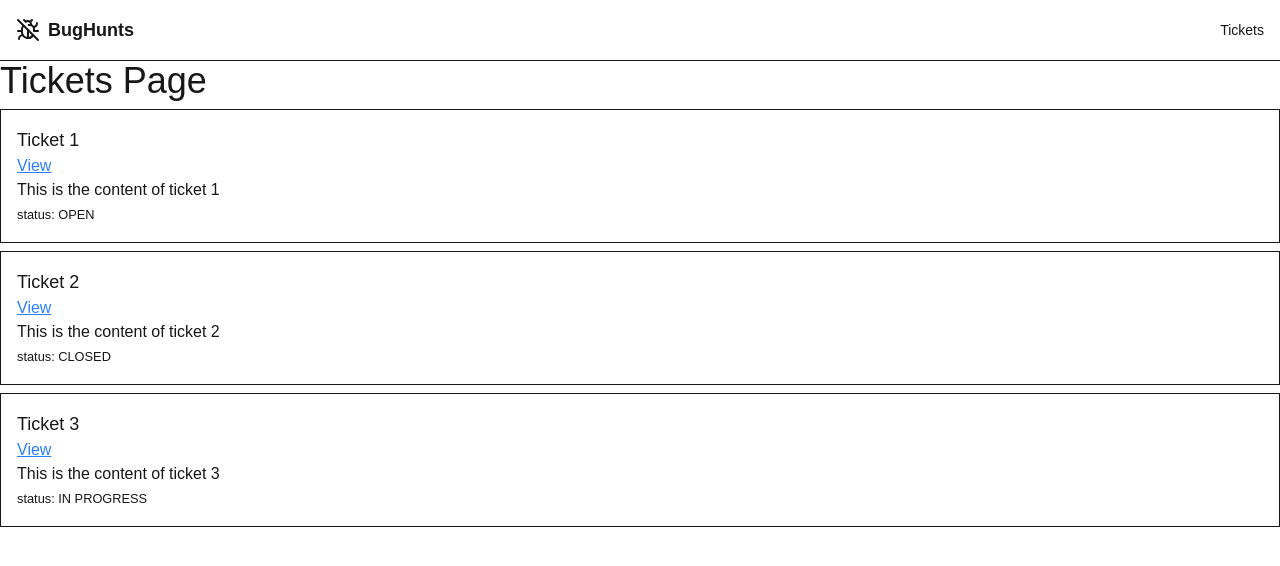
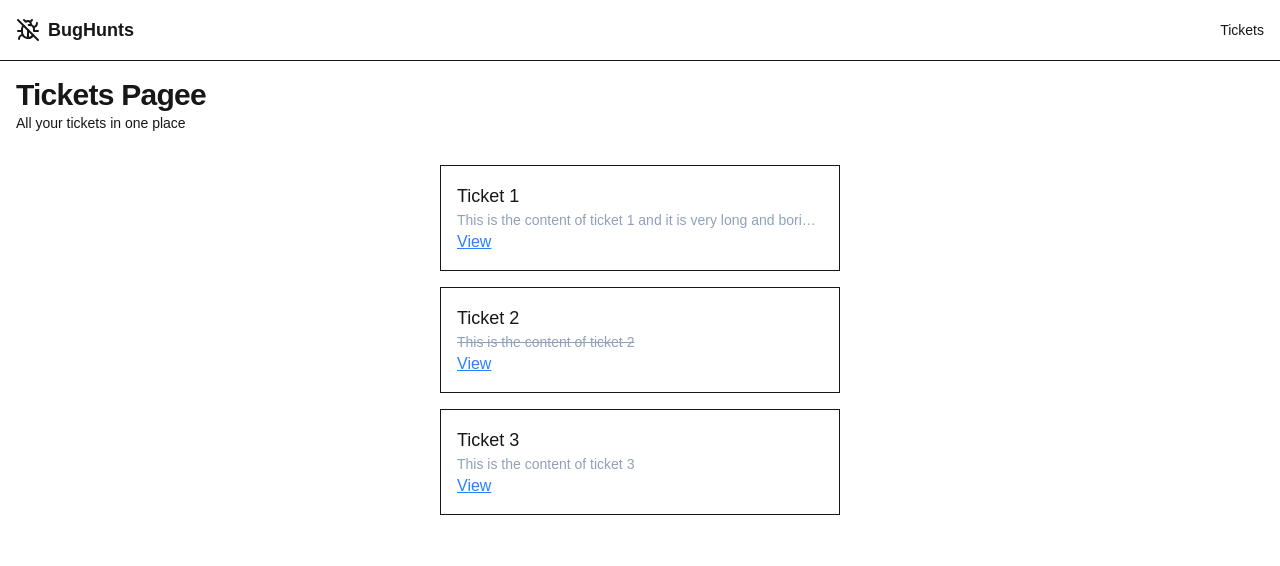
Before and after one commit to femmor/bug-hunt, a Next.js app: page /tickets in a window 1280 px wide. Shown: the top 566 px of the page. Built offline with nearby package versions, Linux system fonts and the light colour scheme.

Commit message:
feat: adds custom animation for tailwind

```diff
--- a/package.json
+++ b/package.json
@@ -12,6 +12,7 @@
     "type": "tsc --noEmit"
   },
   "dependencies": {
+    "clsx": "^2.1.1",
     "lucide-react": "^0.503.0",
     "next": "15.3.1",
     "react": "^19.0.0",
--- a/src/app/globals.css
+++ b/src/app/globals.css
@@ -19,6 +19,32 @@
   }
 }
 
+@layer utilities {
+  .bg-gradient-radial {
+    background-image: radial-gradient(var(--tw-gradient-stops));
+  }
+
+  .bg-gradient-comic {
+    background-image: conic-gradient(from 180deg at 50% 50%, var(--tw-gradient-stops));
+  }
+
+  @keyframes fade-in-from-top {
+    from {
+      opacity: 0;
+      transform: translateY(-16px);
+    }
+
+    to {
+      opacity: 1;
+      transform: translateY(0);
+    }
+  }
+
+  .animate-fade-in-from-top {
+    animation: fade-in-from-top 0.5s ease-out;
+  }
+}
+
 body {
   background: var(--background);
   color: var(--foreground);
--- a/src/app/layout.tsx
+++ b/src/app/layout.tsx
@@ -30,7 +30,7 @@ export default function RootLayout({
         className={`${geistSans.variable} ${geistMono.variable} antialiased`}
       >
         <Header />
-        {children}
+        <div className="p-4">{children}</div>
       </body>
     </html>
   );
--- a/src/app/page.tsx
+++ b/src/app/page.tsx
@@ -3,11 +3,19 @@ import Link from "next/link";
 
 const HomePage = () => {
   return (
-    <div>
-      <h1 className="text-4xl">Welcome to the Home Page</h1>
-      <Link href={ticketsPath} className="underline">
-        Go to Tickets
-      </Link>
+    <div className="flex flex-1 flex-col gap-y-8">
+      <div>
+        <h2 className="text-3xl font-bold tracking-tight">
+          Welcome to the Home Page
+        </h2>
+        <p className="text-sm text-muted-foreground">Start here...</p>
+      </div>
+
+      <div className="flex flex-1 flex-col items-center">
+        <Link href={ticketsPath} className="underline">
+          Go to Tickets
+        </Link>
+      </div>
     </div>
   );
 };
--- a/src/app/tickets/page.tsx
+++ b/src/app/tickets/page.tsx
@@ -2,23 +2,37 @@ import { initialTickets } from "@/data";
 import { ticketsPath } from "@/paths";
 import Link from "next/link";
 
+import clsx from "clsx";
+
 const Tickets = () => {
   return (
+    <div className="flex flex-1 flex-col gap-y-8">
       <div>
-      <h1 className="text-4xl">Tickets Page</h1>
+        <h2 className="text-3xl font-bold tracking-tight">Tickets Pagee</h2>
+        <p className="text-sm text-muted-foreground">
+          All your tickets in one place
+        </p>
+      </div>
+      <div className="flex flex-1 flex-col items-center gap-y-4 animate-fade-in-from-top">
         {initialTickets.map((ticket) => (
-        <div key={ticket.id} className="border p-4 my-2">
+          <div key={ticket.id} className="border p-4 w-full max-w-[400px]">
             <h2 className="text-lg">{ticket.title}</h2>
+            <p
+              className={clsx("text-sm text-slate-400 truncate", {
+                "line-through": ticket.status === "CLOSED",
+              })}
+            >
+              {ticket.content}
+            </p>
             <Link
               href={`${ticketsPath}/${ticket.id}`}
               className="text-blue-500 underline"
             >
               View
             </Link>
-          <p>{ticket.content}</p>
-          <small>status: {ticket.status}</small>
           </div>
         ))}
+      </div>
     </div>
   );
 };
--- a/src/data.ts
+++ b/src/data.ts
@@ -2,7 +2,8 @@ export const initialTickets = [
   {
     id: "1",
     title: "Ticket 1",
-    content: "This is the content of ticket 1",
+    content:
+      "This is the content of ticket 1 and it is very long and boring and I am not sure if it will fit in the box",
     status: "OPEN" as const,
   },
   {
```
Also changed, not shown: 1 other file (tests, documents, lock files or other folders). Lines whose indentation alone changed are shown as unchanged.
